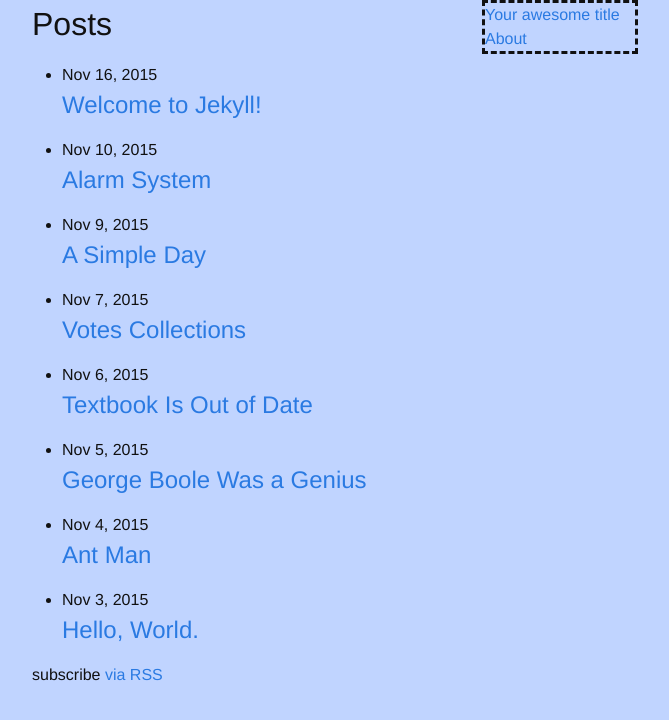
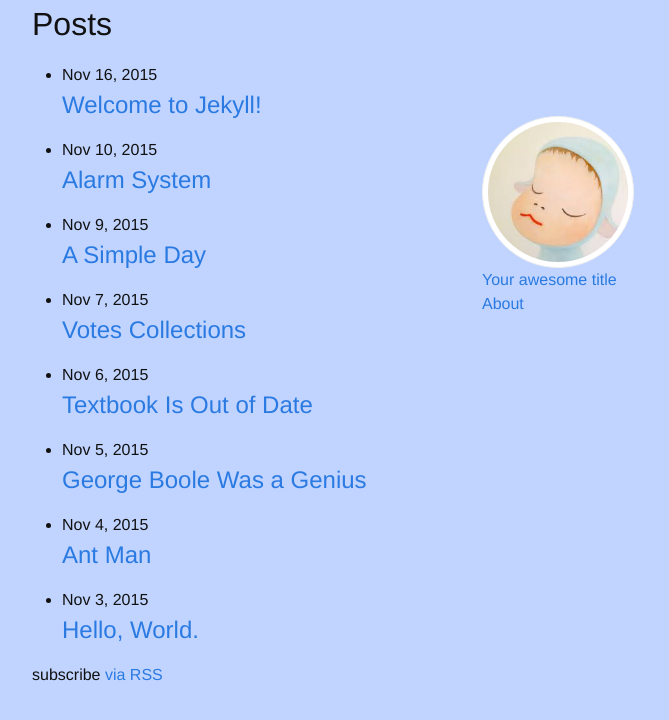
Before and after one commit to laixintao/Princess-Diaries, a Jekyll site: the page built from index.html, in a window 1280 px wide. Shown: the top 720 px of the page, without its empty margins (308-977 px from the left). Built offline with Jekyll 4.4.1, drawn with Linux system fonts in a browser that asks for light colours.

Commit message:
add avatar and display in center

```diff
--- a/_includes/sider.html
+++ b/_includes/sider.html
@@ -1,7 +1,12 @@
 
 <header class="sider">
 
-    <a class="site-title" href="{{ site.baseurl }}/">{{ site.title }}</a>
+    <div class="avatar">
+      <div class="avatar-image"></div>
+    </div>
+    <a class="site-title" href="{{ site.baseurl }}/">
+      {{ site.title }}
+    </a>
 
       <div class="trigger">
         {% for my_page in site.pages %}
--- a/_sass/_base.scss
+++ b/_sass/_base.scss
@@ -8,7 +8,25 @@ dl, dd, ol, ul, figure {
     padding: 0;
 }
 
+.avatar{
+    display: block;
+    width: 140px;
+    height:140px;
+    border-radius: 50%;
+    border: 1px solid #eee;
+    padding: 5px;
+    background:#fff;
+}
 
+.avatar-image{
+    background-image: url(/images/avatar.jpeg);
+    background-size:cover;
+    background-position:center center;
+    height: 100%;
+    border-radius:50%;
+}
+
+/*****************old************************/
 
 /**
  * Basic styling
--- a/_sass/_layout.scss
+++ b/_sass/_layout.scss
@@ -11,16 +11,25 @@
     width: auto;
 }
 
+$sider_width: 160px;
 .sider {
-    margin-left: 450px;
-    width:150px ;
+    margin-top: 116px;
+    margin-left: auto;
+    margin-right: auto;
+    width: $sider_width;
+    padding-left: 450px;
+    z-index: 999;
     position: fixed;
-    border: dashed;
 }
 
 .page-content{
-    width: 600px;
+    width: 450px;
     margin-right: auto;
     margin-left: auto;
-    padding-right: 150px;
+    padding-right: $sider_width;
+    z-index: 1;
 }
+
+.avatar{
+    float: left;
+}
```
Also changed, not shown: images/avatar.jpeg (added).
